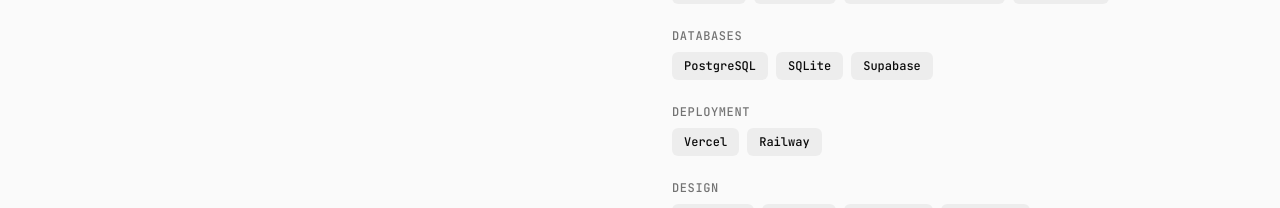
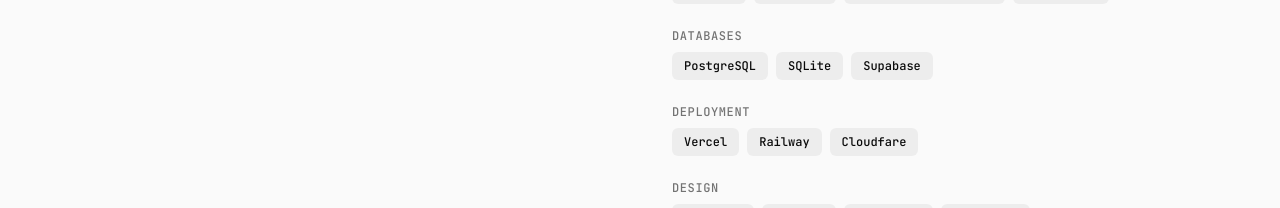
Before and after one commit to Nut2026/nuz-zealous-a-portfolio, a React (Vite) app: page / in a window 1280 px wide. Shown: the part 2066-2274 px from the top of the page. Built offline with nearby package versions, Linux system fonts and the light colour scheme.

Commit message:
add: add Cloudfare to tech stack

```diff
--- a/src/components/About.tsx
+++ b/src/components/About.tsx
@@ -6,7 +6,7 @@
   'Plugin Development': ['Anki', 'VS Code', 'Chrome', 'Excel'],
   'AI & Automation': ['PyTorch', 'Telethon', 'python-telegram-bot', 'discord.py'],
   Databases: ['PostgreSQL', 'SQLite', 'Supabase'],
-  Deployment: ['Vercel', 'Railway'],
+  Deployment: ['Vercel', 'Railway', 'Cloudfare'],
   Design: ['Inkscape', 'Blender', 'ibisPaint', 'Clipchamp'],
 }
 
```
